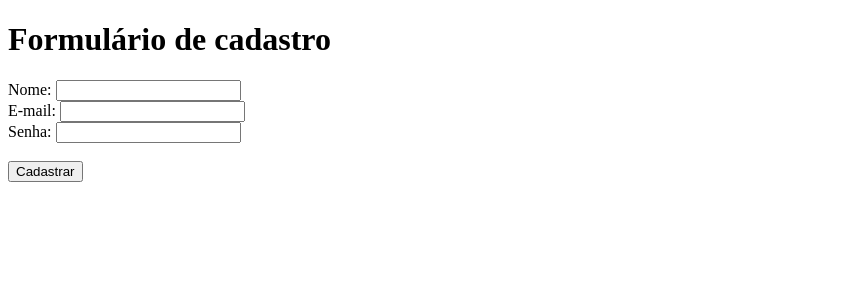
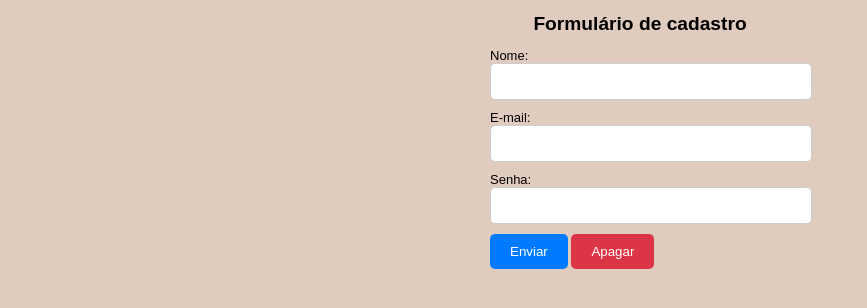
Before and after one commit to asousaadev/curso_ebac_frontend, a plain HTML site: page index.html in a window 1280 px wide. Shown: the whole page, without its empty margins (0-867 px from the left). Drawn offline with Linux system fonts and the light colour scheme.

Commit message:
add style.css

```diff
--- a/index.html
+++ b/index.html
@@ -4,24 +4,23 @@
     <meta charset="UTF-8">
     <meta name="viewport" content="width=device-width, initial-scale=1.0">
     <title>Formulário de Cadastro</title>
+    <link rel="stylesheet" type="text/css" href="./style.css">
 </head>
 <body>
     <h1>Formulário de cadastro</h1>
-    <div>
-        <form action="/index.html">
+    <form action="processa_login.php" method="post">
         <label for="nome">Nome:</label>
         <input type="text" id="nome" name="nome" required>
-        <br>
-        <label for="E-mail">E-mail:</label>
-        <input type="email" id="E-mail" name="email" required>
-        <br>
+
+        <label for="email">E-mail:</label>
+        <input type="email" id="email" name="email" required>
+
         <label for="senha">Senha:</label>
         <input type="password" id="senha" name="senha" required>
-    </div>
-    <div>
-    <br>
-    <button type="submit">Cadastrar</button>
-    </div>
+
+        <input type="submit" value="Enviar">
+        <input type="reset" value="Apagar">
+    </form>
 </form>
 </body>
 </html>
--- /dev/null
+++ b/style.css
@@ -0,0 +1,36 @@
+/* Estilos para o formulário */
+body{
+    background-color:#E0CCBE;
+    font-family:Arial, Helvetica, sans-serif
+}
+h1{
+    text-align: center;
+    font-size: larger;
+
+}
+form {
+    max-width: 300px;
+    margin: 0 auto;
+    font-size: small;
+}
+input[type="text"],
+input[type="email"],
+input[type="password"] {
+    width: 100%;
+    padding: 10px;
+    margin-bottom: 10px;
+    border: 1px solid #ccc;
+    border-radius: 5px;
+}
+input[type="submit"],
+input[type="reset"] {
+    background-color: #007bff;
+    color: #fff;
+    border: none;
+    padding: 10px 20px;
+    border-radius: 5px;
+    cursor: pointer;
+}
+input[type="reset"] {
+    background-color: #dc3545;
+}
```
